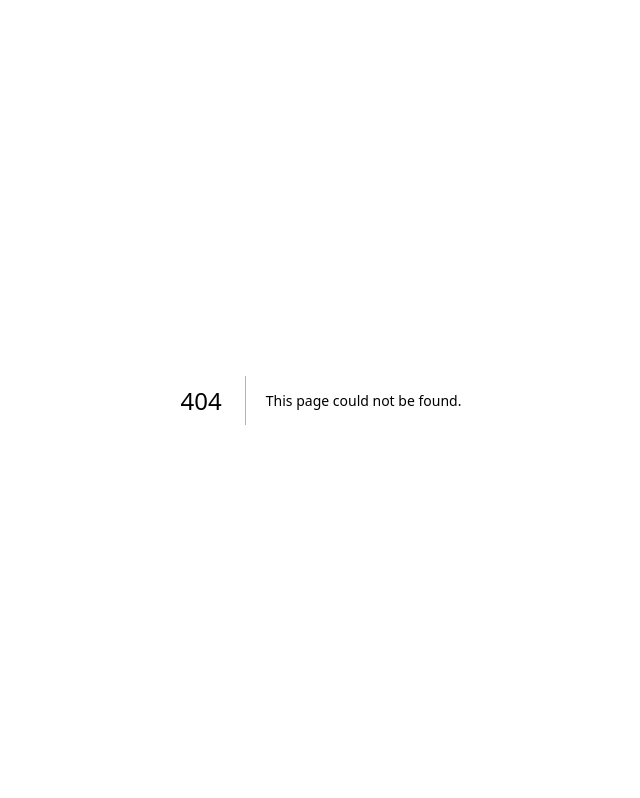
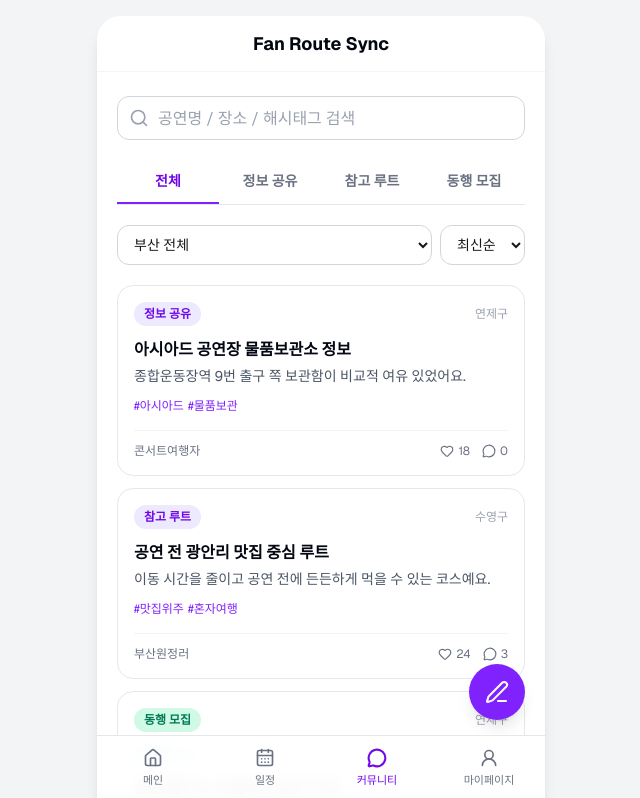
Before and after one commit to fanroute-sync/fanroute-sync-web, a Next.js app: page /community in a window 1280 px wide. Before the commit this address had no page. Shown: the top 798 px of the page, without its empty margins (319-959 px from the left). Built offline with nearby package versions, Linux system fonts and the light colour scheme.

Commit message:
feat: add community post discovery

```diff
--- /dev/null
+++ b/src/app/community/page.tsx
@@ -0,0 +1,2 @@
+import { CommunityListScreen } from '@/features/community';
+export default function CommunityPage() { return <CommunityListScreen />; }
--- /dev/null
+++ b/src/features/community/index.ts
@@ -0,0 +1 @@
+export { CommunityListScreen } from './ui/community-list-screen';
--- /dev/null
+++ b/src/features/community/ui/community-list-screen.tsx
@@ -0,0 +1,45 @@
+'use client';
+
+import { PenLine } from 'lucide-react';
+import Link from 'next/link';
+import { useMemo, useState } from 'react';
+
+import { EmptyState } from '@/components/common';
+import { AppShell, ContentContainer, Header } from '@/components/layout';
+import { SearchInput, Tabs } from '@/components/ui';
+import { useCommunityPosts } from '@/features/community/api/community-queries';
+import type { CommunityPostType, CommunitySort } from '@/features/community/model/community';
+import { CommunityPostCard } from '@/features/community/ui/community-post-card';
+
+type TypeFilter = 'ALL' | CommunityPostType;
+const typeTabs = [{ value: 'ALL', label: '전체' }, { value: 'INFO', label: '정보 공유' }, { value: 'REFERENCE_ROUTE', label: '참고 루트' }, { value: 'COMPANION', label: '동행 모집' }] as const;
+
+export function CommunityListScreen() {
+  const { data: posts } = useCommunityPosts();
+  const [query, setQuery] = useState('');
+  const [type, setType] = useState<TypeFilter>('ALL');
+  const [region, setRegion] = useState('부산 전체');
+  const [sort, setSort] = useState<CommunitySort>('latest');
+  const filteredPosts = useMemo(() => {
+    const normalized = query.trim().toLowerCase();
+    return posts.filter((post) => type === 'ALL' || post.type === type)
+      .filter((post) => region === '부산 전체' || post.region === region)
+      .filter((post) => !normalized || [post.concertName ?? '', ...post.placeNames, ...post.tags].join(' ').toLowerCase().includes(normalized))
+      .toSorted((a, b) => sort === 'popular' ? b.likeCount - a.likeCount : b.createdAt.localeCompare(a.createdAt));
+  }, [posts, query, region, sort, type]);
+
+  return (
+    <AppShell header={<Header title='Fan Route Sync' />}>
+      <ContentContainer className='space-y-5'>
+        <SearchInput aria-label='공연명, 장소, 해시태그 검색' placeholder='공연명 / 장소 / 해시태그 검색' value={query} onChange={(event) => setQuery(event.target.value)} onClear={() => setQuery('')} />
+        <Tabs items={typeTabs} value={type} onValueChange={setType} ariaLabel='게시판 타입' className='overflow-x-auto' />
+        <div className='flex gap-2'>
+          <label className='flex-1'><span className='sr-only'>지역 필터</span><select value={region} onChange={(event) => setRegion(event.target.value)} className='h-10 w-full rounded-xl border border-gray-300 bg-white px-3 text-sm'><option>부산 전체</option><option>수영구</option><option>연제구</option><option>해운대구</option></select></label>
+          <label><span className='sr-only'>정렬</span><select value={sort} onChange={(event) => setSort(event.target.value as CommunitySort)} className='h-10 rounded-xl border border-gray-300 bg-white px-3 text-sm'><option value='latest'>최신순</option><option value='popular'>인기순</option></select></label>
+        </div>
+        <section aria-label='게시글 목록' className='space-y-3'>{filteredPosts.length ? filteredPosts.map((post) => <CommunityPostCard key={post.id} post={post} />) : <EmptyState title='검색 결과가 없습니다' description='검색어나 필터를 변경해보세요.' />}</section>
+        <Link href='/community/write' aria-label='글쓰기' className='fixed bottom-20 right-[max(1.25rem,calc((100vw-28rem)/2+1.25rem))] grid size-14 place-items-center rounded-full bg-violet-600 text-white shadow-lg focus-visible:outline-none focus-visible:ring-2 focus-visible:ring-violet-500 focus-visible:ring-offset-2'><PenLine aria-hidden='true' /></Link>
+      </ContentContainer>
+    </AppShell>
+  );
+}
--- /dev/null
+++ b/src/features/community/ui/community-post-card.tsx
@@ -0,0 +1,20 @@
+import { Heart, MessageCircle } from 'lucide-react';
+import Link from 'next/link';
+
+import { Badge, Card } from '@/components/ui';
+import { POST_TYPE_LABELS, type CommunityPost } from '@/features/community/model/community';
+
+export function CommunityPostCard({ post }: { post: CommunityPost }) {
+  return (
+    <Link href={`/community/${post.id}`} className='block rounded-2xl focus-visible:outline-none focus-visible:ring-2 focus-visible:ring-violet-500'>
+      <Card className='shadow-none transition-colors hover:bg-gray-50'>
+        <div className='flex items-center justify-between gap-2'><Badge variant={post.type === 'COMPANION' ? 'success' : 'primary'}>{POST_TYPE_LABELS[post.type]}</Badge><span className='text-xs text-gray-400'>{post.region}</span></div>
+        {post.companion ? <p className='mt-3 text-sm font-bold text-emerald-700'>모집중 {post.companion.currentMembers}/{post.companion.maxMembers}</p> : null}
+        <h2 className='mt-3 font-bold leading-6 text-gray-950'>{post.title}</h2>
+        <p className='mt-1 line-clamp-2 text-sm leading-5 text-gray-600'>{post.content}</p>
+        <div className='mt-3 flex flex-wrap gap-1'>{post.tags.map((tag) => <span key={tag} className='text-xs text-violet-600'>#{tag}</span>)}</div>
+        <div className='mt-4 flex items-center gap-3 border-t border-gray-100 pt-3 text-xs text-gray-500'><span>{post.author}</span><span className='ml-auto flex items-center gap-1'><Heart aria-hidden='true' size={14} />{post.likeCount}</span><span className='flex items-center gap-1'><MessageCircle aria-hidden='true' size={14} />{post.comments.length}</span></div>
+      </Card>
+    </Link>
+  );
+}
```
